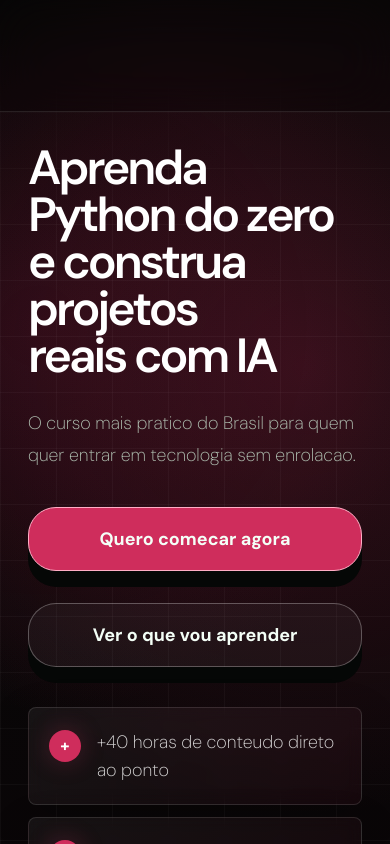
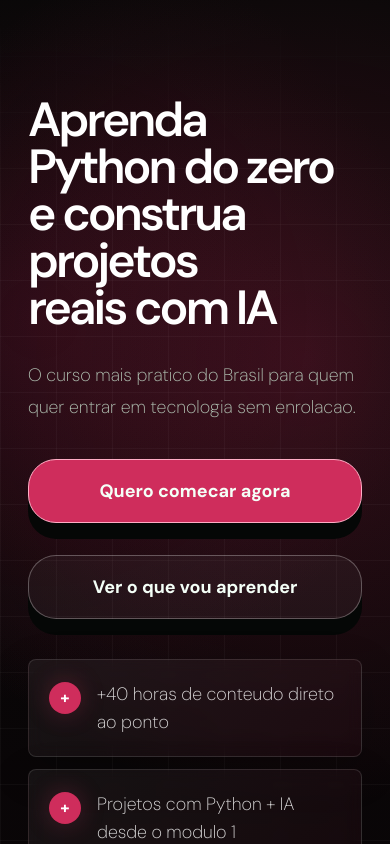
Before and after one commit to Arthurrfreire/parte-2, a Next.js app: page / in a window 390 px wide. Shown: the top 844 px of the page. Built offline with nearby package versions, Linux system fonts and the light colour scheme.

Commit message:
Remove faixa superior da hero

```diff
--- a/app/page.tsx
+++ b/app/page.tsx
@@ -31,9 +31,8 @@ export default function Home() {
         className="relative isolate flex min-h-[100svh] items-center bg-[radial-gradient(circle_at_78%_18%,rgba(207,45,92,0.22),transparent_28rem),radial-gradient(circle_at_10%_16%,rgba(120,20,54,0.24),transparent_24rem),linear-gradient(180deg,#050706_0%,#12060b_100%)] px-7 py-8 sm:px-8 lg:px-12"
       >
         <div className="hero-grid absolute inset-0 -z-20 opacity-70" />
-        <div className="absolute inset-x-0 top-0 -z-10 h-28 border-b border-white/10 bg-black/25 backdrop-blur-xl" />
 
-        <div className="mx-auto flex w-full max-w-7xl flex-col gap-10 pt-28 sm:pt-8 lg:grid lg:grid-cols-[1.02fr_0.98fr] lg:items-center lg:gap-14 lg:pt-10">
+        <div className="mx-auto flex w-full max-w-7xl flex-col gap-10 pt-16 sm:pt-8 lg:grid lg:grid-cols-[1.02fr_0.98fr] lg:items-center lg:gap-14 lg:pt-10">
           <div className="max-w-3xl">
             <h1
               id="hero-title"
```
